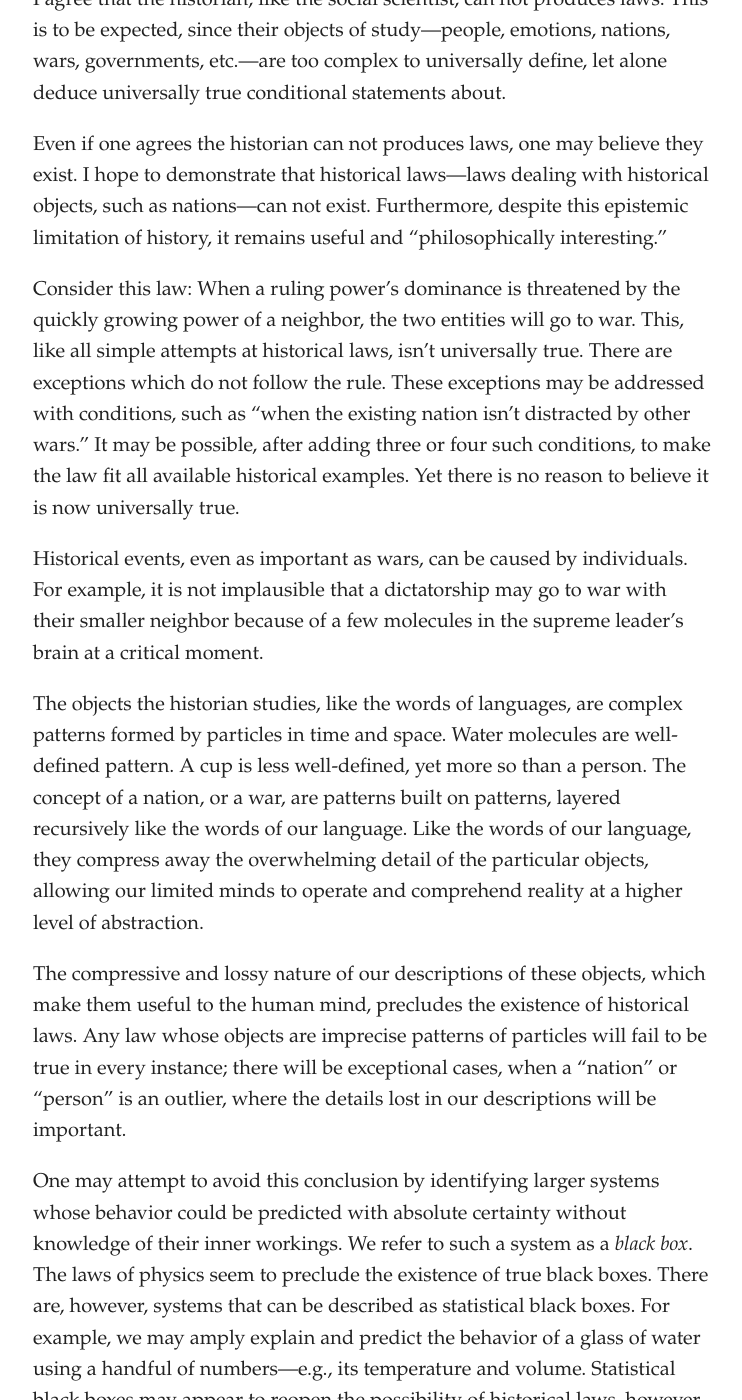
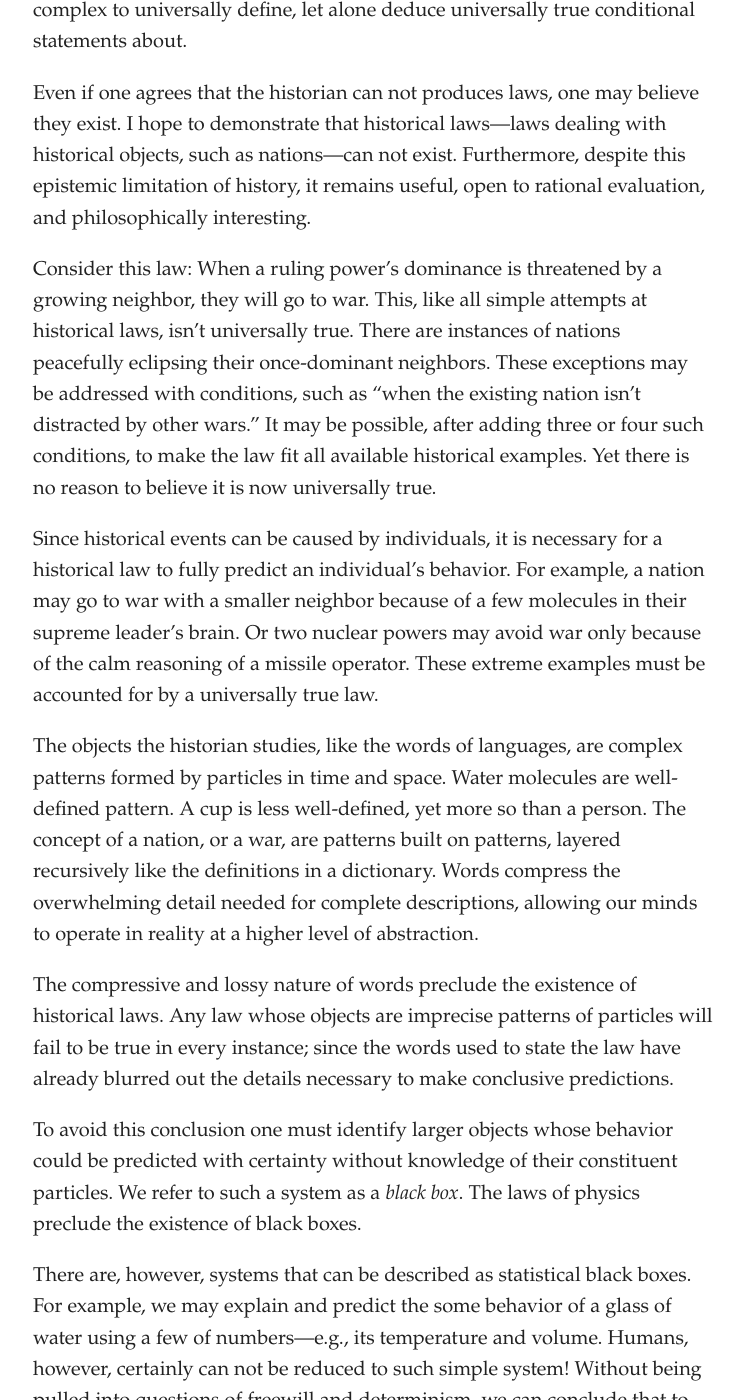
Before and after one commit to artsandmetaphysics/goodlifeodyssey, a Jekyll site: the page built from _documents/on-historical-laws.md, in a window 1280 px wide and 1400 px high, scrolled down 433 px. Shown: the whole window, without its empty margins (267-1009 px from the left). Built offline with Jekyll 4.4.1, drawn with Linux system fonts in a browser that asks for light colours; some of the changed text lies outside the part shown.

Commit message:
Add content

```diff
--- a/_documents/on-historical-laws.md
+++ b/_documents/on-historical-laws.md
@@ -7,34 +7,34 @@
 status: complete
 ---
 
-Some philosophers think history is not philosophically interesting, since historians can not provide laws, or law-like explanations, and thus their inferences can not be rationally evaluated.
+Some philosophers think history is uninteresting because it can not provide laws, or law-like explanations, and thus its inferences can’t be rationally evaluated.
 
-I take “law” to mean a universally true, conditional statement about reality. By requiring a law to be a _conditional_ statement, we distinguish it from particular statements like “Julius Caesar was murdered on the 15th of March, 44 BC.”
+I agree that the historian, like the social scientist, can not produces laws. By law I mean a universally true, conditional statement about reality. (Defining a law to be a _conditional_ statement distinguishes it from particular statements like “Julius Caesar was murdered on the 15th of March, 44 BC.”) The objects of historical study—people, nations, wars, governments, etc.—are too complex to universally define, let alone deduce universally true conditional statements about.
 
-I agree that the historian, like the social scientist, can not produces laws. This is to be expected, since their objects of study—people, emotions, nations, wars, governments, etc.—are too complex to universally define, let alone deduce universally true conditional statements about.
+Even if one agrees that the historian can not produces laws, one may believe they exist. I hope to demonstrate that historical laws—laws dealing with historical objects, such as nations—can not exist. Furthermore, despite this epistemic limitation of history, it remains useful, open to rational evaluation, and philosophically interesting.
 
-Even if one agrees the historian can not produces laws, one may believe they exist. I hope to demonstrate that historical laws—laws dealing with historical objects, such as nations—can not exist. Furthermore, despite this epistemic limitation of history, it remains useful and “philosophically interesting.”
+Consider this law: When a ruling power’s dominance is threatened by a growing neighbor, they will go to war. This, like all simple attempts at historical laws, isn’t universally true. There are instances of nations peacefully eclipsing their once-dominant neighbors. These exceptions may be addressed with conditions, such as “when the existing nation isn’t distracted by other wars.” It may be possible, after adding three or four such conditions, to make the law fit all available historical examples. Yet there is no reason to believe it is now universally true.
 
-Consider this law: When a ruling power’s dominance is threatened by the quickly growing power of a neighbor, the two entities will go to war. This, like all simple attempts at historical laws, isn’t universally true. There are exceptions which do not follow the rule. These exceptions may be addressed with conditions, such as “when the existing nation isn’t distracted by other wars.” It may be possible, after adding three or four such conditions, to make the law fit all available historical examples. Yet there is no reason to believe it is now universally true.
+Since historical events can be caused by individuals, it is necessary for a historical law to fully predict an individual’s behavior.  For example, a nation may go to war with a smaller neighbor because of a few molecules in their supreme leader’s brain. Or two nuclear powers may avoid war only because of the calm reasoning of a missile operator. These extreme examples must be accounted for by a universally true law.
 
-Historical events, even as important as wars, can be caused by individuals. For example, it is not implausible that a dictatorship may go to war with their smaller neighbor because of a few molecules in the supreme leader’s brain at a critical moment.
+The objects the historian studies, like the words of languages, are complex patterns formed by particles in time and space. Water molecules are well-defined pattern. A cup is less well-defined, yet more so than a person. The concept of a nation, or a war, are patterns built on patterns, layered recursively like the definitions in a dictionary. Words compress the overwhelming detail needed for complete descriptions, allowing our minds to operate in reality at a higher level of abstraction.
 
-The objects the historian studies, like the words of languages, are complex patterns formed by particles in time and space. Water molecules are well-defined pattern. A cup is less well-defined, yet more so than a person. The concept of a nation, or a war, are patterns built on patterns, layered recursively like the words of our language. Like the words of our language, they compress away the overwhelming detail of the particular objects, allowing our limited minds to operate and comprehend reality at a higher level of abstraction.
+The compressive and lossy nature of words preclude the existence of historical laws. Any law whose objects are imprecise patterns of particles will fail to be true in every instance; since the words used to state the law have already blurred out the details necessary to make conclusive predictions.
 
-The compressive and lossy nature of our descriptions of these objects, which make them useful to the human mind, precludes the existence of historical laws. Any law whose objects are imprecise patterns of particles will fail to be true in every instance; there will be exceptional cases, when a “nation” or “person” is an outlier, where the details lost in our descriptions will be important.
+To avoid this conclusion one must identify larger objects whose behavior could be predicted with certainty without knowledge of their constituent particles. We refer to such a system as a _black box_. The laws of physics preclude the existence of black boxes.
 
-One may attempt to avoid this conclusion by identifying larger systems whose behavior could be predicted with absolute certainty without knowledge of their inner workings. We refer to such a system as a _black box_. The laws of physics seem to preclude the existence of true black boxes. There are, however, systems that can be described as statistical black boxes. For example, we may amply explain and predict the behavior of a glass of water using a handful of numbers—e.g., its temperature and volume. Statistical black boxes may appear to reopen the possibility of historical laws, however, humans are interesting precisely because they are not like such simple systems! Without being pulled into questions of freewill and determinism, we can conclude that to predict human behavior with the precision required by a universally true law, we would need a full description of the particles constituting that human.
+There are, however, systems that can be described as statistical black boxes. For example, we may explain and predict the some behavior of a glass of water using a few of numbers—e.g., its temperature and volume. Humans, however, certainly can not be reduced to such simple system! Without being pulled into questions of freewill and determinism, we can conclude that to predict human behavior with the precision required by a universally true law, we would need detailed knowledge of the particles constituting that human.
 
-If God were to extend our simplistic example of a historical law, by reviewing all the wars and possible wars in history and adding appropriate conditionals, the resulting law would be similar to our physical laws! In other words, the complexity and enormity of the exceptional cases produced could not be succinctly stated in terms of terms of historical objects, but only in terms of the particles that constitute these historical objects.
+If God were to extend our example of a historical law, by reviewing all the wars and possible wars between neighboring powers and amending it with conditionals until it were universally true, the result would be similar to the physical laws of nature! The complexity and enormity of the conditionals produced could not be succinctly stated in terms of terms of historical objects, but only by referencing their constituent particles. Thus, we must abandon any belief in the existence of historical laws.
 
-Thus we must abandon the belief in the existence of laws operating on historical objects. The imprecision inerrant in the very words used by the historian precludes absolute certainty.
+We may now consider whether laws, or law-like explanations, are necessary for something to be rationally evaluated.
 
-We may now consider the second part of the original statement, that laws or law-like explanations necessary for something to be rationally evaluated.
+Business books are a practical, and widely used, form of historical knowledge.  The conclusions of such books are not universally true (and many are simply incorrect), yet collectively they are not useless. Otherwise, business people would not continue making decisions based on them. Likewise, governments and militaries rely heavily on historical analysis.
 
-Business books are a practical, and widely used, form of historical knowledge.  Many overly generalize their claims, yet it is unlikely that the books are entirely useless since so many business people make decisions based on them. Likewise, governments and militaries rely heavily on historical analysis.
+If one defines “rationally evaluable” so as to preclude these uses of historical knowledge in business, government, and the military, it would seem that the realm of philosophy is inappropriately reduced. The desire for the level of precision found in mathematics and the hard sciences is understandable, but by relegating oneself to these tidier fields of inquiry the philosopher avoids the big questions—of people, values, governments, and war—which are most interesting.
 
-If one defines “rationally evaluable” so as to preclude these uses of history in business, government, and the military, it would seem that the realm of philosophy is inappropriately reduced. The desire for the level of precision found in mathematics and the hard sciences, is understandable. But by relegating oneself to these tidier fields of inquiry the philosopher avoids the big questions—of people, values, governments, and war—which are the most interesting.
+(In addition to producing generalized knowledge, the particulars of history form the identity of nations and peoples. Thus, some historical knowledge is necessary to understand human behavior and to appreciate the beauty of our literature and art.)
 
 The claim investigated in this essay is not unlike the one, made by some philosophers, that only statements verifiable through direct observation or logical proof are meaningful. It is tempting to make such claims when confronting the messy nature of reality and language, but doing so erodes credibility when our everyday reality continually provides evidence of the utility and interest of history.
 
-The historically-minded philosopher must settle with sketches, observations, heuristics, and other weaker epistemological devices, while continuing to apply them to the large questions of human existence.
+The philosopher must settle with sketches, observations, heuristics, and other weaker epistemological devices that history provides, while continuing to apply them to the large questions of human existence.
```
Also changed, not shown: documents/on-historical-laws.md (+15 -15 lines).
